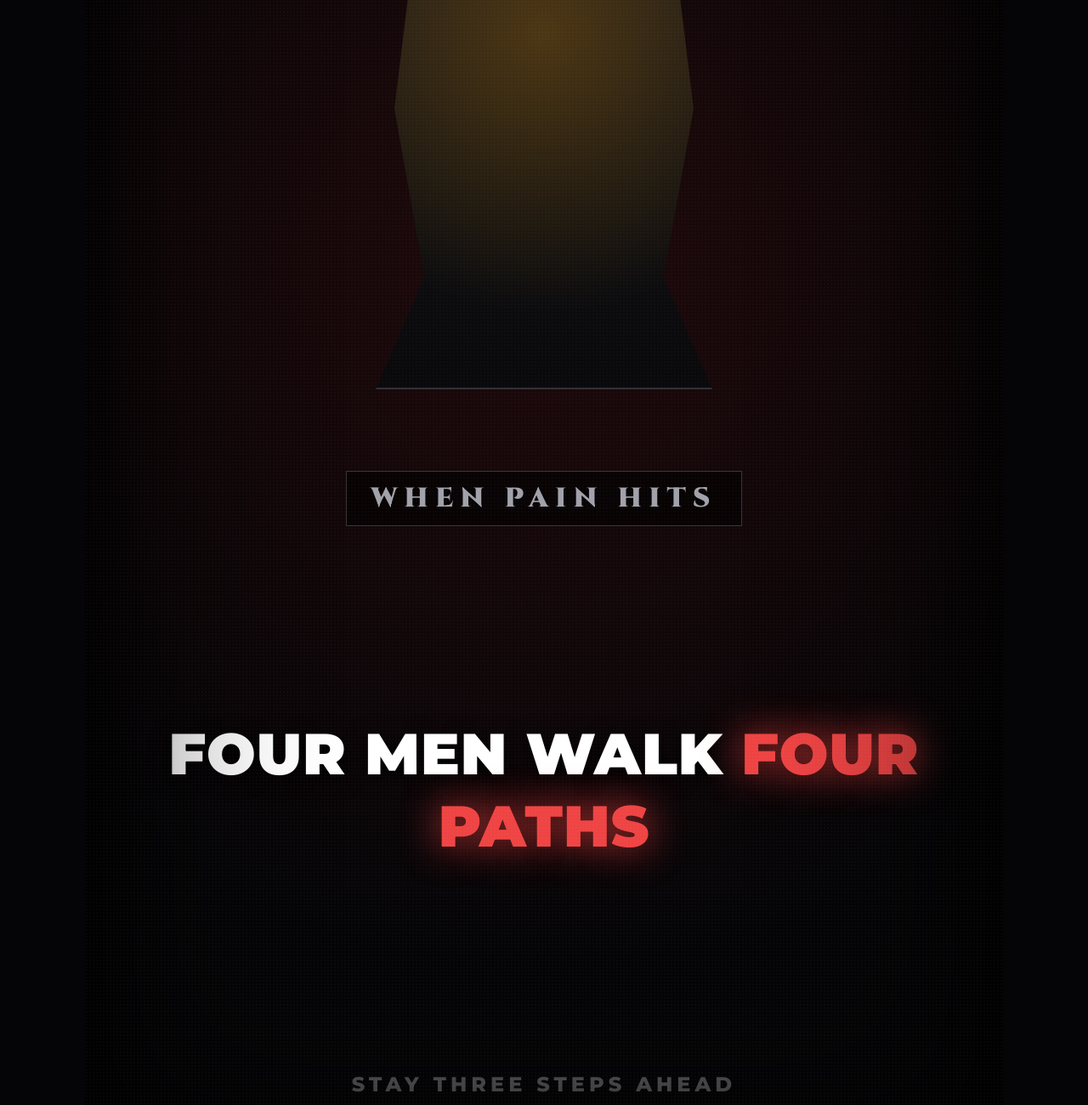
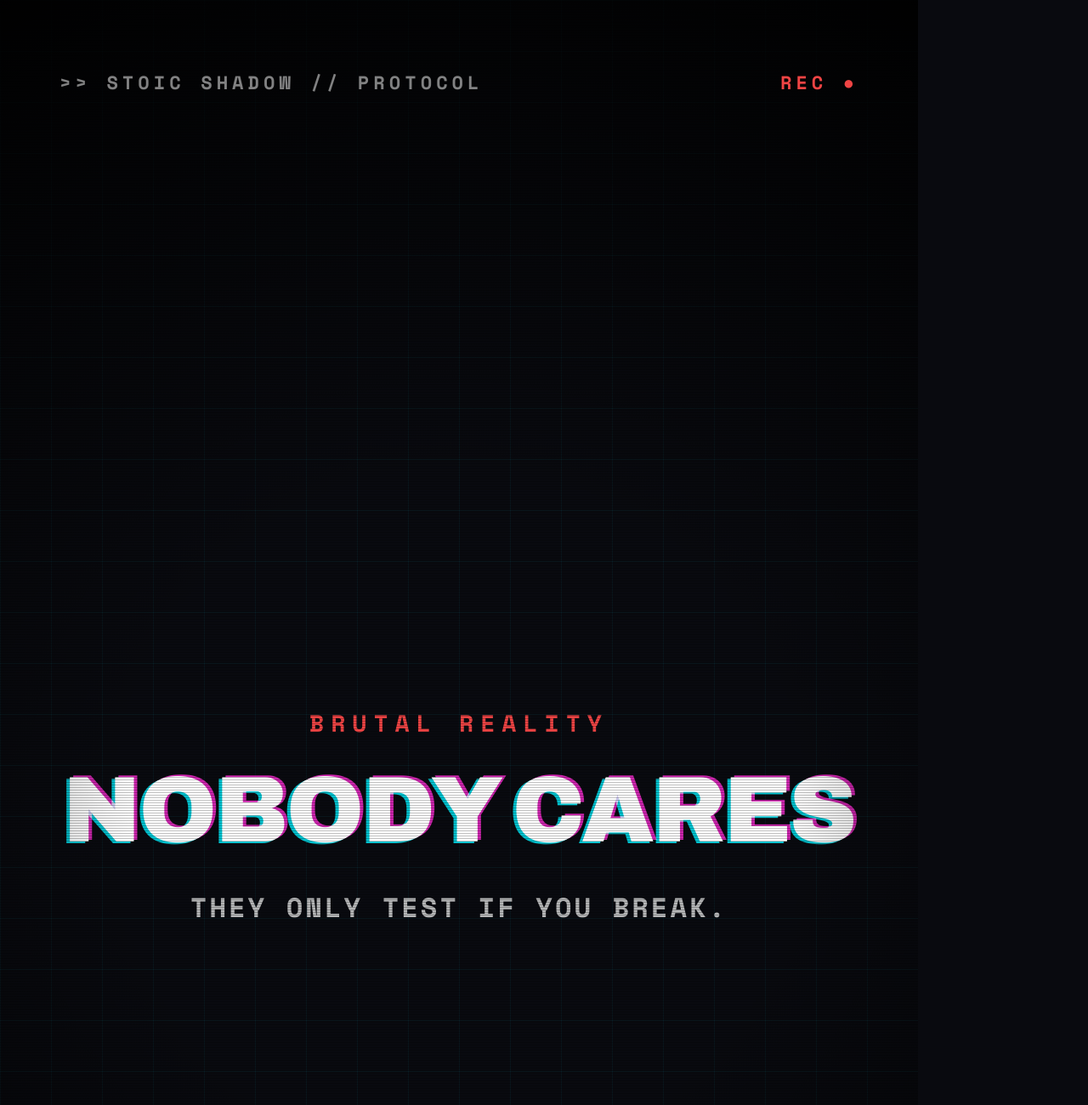
Before and after one commit to BaoNam324/stoic-shadow-video-render, a website: page index.html in a window 1280 px wide. Shown: the top 1300 px of the page at 85% size. Drawn offline with nearby package versions, Linux system fonts and the light colour scheme.

Commit message:
feat: combine AI-auto-generate-video templates (glitch + comparison) with Remotion pacing

```diff
--- a/index.html
+++ b/index.html
@@ -1,290 +1,374 @@
 <!DOCTYPE html>
 <html lang="en">
 <head>
-  <meta charset="UTF-8">
-  <title>The 4 Paths of Pain</title>
+  <meta charset="UTF-8" />
+  <title>Untouchable - Cyber Glitch Comparison</title>
   <link rel="preconnect" href="https://fonts.googleapis.com">
   <link rel="preconnect" href="https://fonts.gstatic.com" crossorigin>
-  <link href="https://fonts.googleapis.com/css2?family=Cinzel:wght@700;900&family=Montserrat:wght@800;900&display=swap" rel="stylesheet">
+  <link href="https://fonts.googleapis.com/css2?family=Archivo:wght@800;900&family=Cinzel:wght@800;900&family=Space+Mono:wght@700&display=swap" rel="stylesheet">
   <style>
     * {
-      box-sizing: border-box;
       margin: 0;
       padding: 0;
+      box-sizing: border-box;
     }
-    body {
-      background-color: #050507;
-      font-family: 'Montserrat', sans-serif;
+    html, body {
+      width: 1080px;
+      height: 1920px;
       overflow: hidden;
-      display: flex;
-      justify-content: center;
-      align-items: center;
-      height: 100vh;
-      width: 100vw;
+      background: #090a0f;
+      color: #f4f4f5;
+      font-family: 'Archivo', sans-serif;
     }
     #stage {
       position: relative;
       width: 1080px;
       height: 1920px;
-      background: #050507;
+      background: #090a0f;
       overflow: hidden;
     }
 
-    /* Cinematic Manga Grit Texture / Film Grain emulation */
-    .film-grain {
+    /* Scanlines effect (from frame-glitch-title) */
+    .scanlines {
       position: absolute;
       inset: 0;
-      background-image: radial-gradient(circle at 50% 50%, rgba(255,255,255,0.03) 1px, transparent 1px);
-      background-size: 4px 4px;
       pointer-events: none;
-      z-index: 25;
+      z-index: 10;
+      background-image: repeating-linear-gradient(
+        0deg,
+        rgba(0, 0, 0, 0.3) 0px,
+        rgba(0, 0, 0, 0.3) 1px,
+        transparent 1px,
+        transparent 3px
+      );
+      mix-blend-mode: multiply;
       opacity: 0.8;
     }
 
-    /* Dramatic Dark Atmosphere Gradients */
-    .ambient-glow {
+    /* Cyber Grid */
+    .grid {
       position: absolute;
       inset: 0;
-      background: radial-gradient(circle at 50% 45%, rgba(220, 38, 38, 0.12) 0%, rgba(5, 5, 7, 0.98) 70%);
-      z-index: 1;
-      transition: background 0.5s ease;
+      pointer-events: none;
+      z-index: 2;
+      background-image:
+        linear-gradient(rgba(0, 240, 255, 0.05) 1px, transparent 1px),
+        linear-gradient(90deg, rgba(0, 240, 255, 0.05) 1px, transparent 1px);
+      background-size: 60px 60px;
     }
 
-    /* Heavy Vignette */
+    /* Film Grain & Heavy Vignette */
     .vignette {
       position: absolute;
       inset: 0;
-      box-shadow: inset 0 0 260px rgba(0, 0, 0, 0.98), inset 0 0 100px rgba(0, 0, 0, 0.9);
       pointer-events: none;
-      z-index: 20;
+      z-index: 12;
+      background: radial-gradient(circle at center, transparent 35%, rgba(0, 0, 0, 0.95) 100%);
     }
 
-    /* High Brand Bar */
-    .brand-header {
+    /* Top HUD / Chrome */
+    .hud {
       position: absolute;
-      top: 80px;
-      left: 50%;
-      transform: translateX(-50%);
-      font-family: 'Cinzel', serif;
-      font-size: 26px;
-      letter-spacing: 12px;
-      font-weight: 900;
-      color: rgba(255, 255, 255, 0.4);
-      text-transform: uppercase;
+      font-family: 'Space Mono', monospace;
+      font-size: 22px;
+      letter-spacing: 5px;
+      color: rgba(255, 255, 255, 0.5);
       z-index: 15;
     }
+    .hud.tl { top: 80px; left: 70px; }
+    .hud.tr { top: 80px; right: 70px; color: #ef4444; }
+    .hud.bl { bottom: 80px; left: 70px; font-size: 20px; }
+    .hud.br { bottom: 80px; right: 70px; font-size: 20px; color: #00f0ff; }
 
-    /* Center Visual - Seinen / Manga / Sculpture Silhouette */
-    .visual-stage {
+    /* Scene 1: Glitch Title Hook */
+    #scene-hook {
       position: absolute;
-      top: 15%;
-      left: 50%;
-      transform: translateX(-50%);
-      width: 760px;
-      height: 860px;
+      inset: 0;
       display: flex;
+      flex-direction: column;
+      align-items: center;
       justify-content: center;
-      align-items: center;
-      z-index: 2;
+      z-index: 5;
+      padding: 0 60px;
     }
 
-    .hero-panel {
-      position: relative;
-      width: 440px;
-      height: 600px;
-      background: linear-gradient(180deg, #18181b 0%, #09090b 100%);
-      border: 2px solid rgba(255, 255, 255, 0.1);
-      box-shadow: 0 0 60px rgba(0, 0, 0, 0.9);
-      clip-path: polygon(50% 0%, 85% 15%, 90% 45%, 82% 78%, 95% 100%, 5% 100%, 18% 78%, 10% 45%, 15% 15%);
-      display: flex;
-      justify-content: center;
-      align-items: center;
+    .kicker {
+      font-family: 'Space Mono', monospace;
+      font-size: 28px;
+      letter-spacing: 8px;
+      color: #ef4444;
+      text-transform: uppercase;
+      margin-bottom: 30px;
     }
 
-    .inner-glow {
+    /* RGB Glitch Header */
+    .glitch-host {
+      position: relative;
+      display: inline-block;
+    }
+    .glitch-title {
+      font-size: 110px;
+      font-weight: 900;
+      line-height: 0.95;
+      text-align: center;
+      text-transform: uppercase;
+      letter-spacing: -2px;
+      color: #ffffff;
+    }
+    .glitch-title.cyan {
       position: absolute;
-      width: 100%;
-      height: 100%;
-      background: radial-gradient(circle at 50% 30%, rgba(245, 158, 11, 0.25) 0%, transparent 70%);
+      inset: 0;
+      color: #00f0ff;
+      transform: translate(-4px, 2px);
+      mix-blend-mode: screen;
+      opacity: 0.8;
+    }
+    .glitch-title.magenta {
+      position: absolute;
+      inset: 0;
+      color: #ff2bd6;
+      transform: translate(4px, -2px);
+      mix-blend-mode: screen;
+      opacity: 0.8;
     }
 
-    /* Category Tag (e.g. THE WEAK / THE STOIC) */
-    .category-box {
-      position: absolute;
-      top: 58%;
-      left: 50%;
-      transform: translateX(-50%);
-      z-index: 12;
+    .sub-hook {
+      font-family: 'Space Mono', monospace;
+      font-size: 32px;
+      letter-spacing: 3px;
+      color: rgba(255, 255, 255, 0.7);
       text-align: center;
-      width: 90%;
+      margin-top: 40px;
+      max-width: 850px;
+      line-height: 1.4;
     }
 
-    .badge {
-      display: inline-block;
-      font-family: 'Cinzel', serif;
-      font-size: 32px;
-      letter-spacing: 8px;
-      font-weight: 900;
-      padding: 10px 28px;
-      text-transform: uppercase;
-      border: 1px solid rgba(255, 255, 255, 0.2);
-      background: rgba(0, 0, 0, 0.6);
-      backdrop-filter: blur(8px);
-      color: #a1a1aa;
-      margin-bottom: 25px;
+    /* Scene 2: Head-to-Head Comparison (from frame-aicoding-comparison) */
+    #scene-comparison {
+      position: absolute;
+      inset: 0;
+      display: flex;
+      flex-direction: column;
+      align-items: center;
+      justify-content: center;
+      z-index: 6;
+      padding: 0 60px;
+      opacity: 0;
+      transform: scale(0.95);
     }
 
-    /* Subtitles / Philosophy Punchline */
-    .caption-box {
-      position: absolute;
-      bottom: 18%;
-      left: 6%;
-      right: 6%;
-      text-align: center;
-      z-index: 10;
+    .comp-badge {
+      font-family: 'Space Mono', monospace;
+      font-size: 24px;
+      font-weight: 700;
+      letter-spacing: 6px;
+      text-transform: uppercase;
+      padding: 12px 30px;
+      border-radius: 999px;
+      border: 1.5px solid rgba(0, 240, 255, 0.5);
+      background: rgba(0, 240, 255, 0.08);
+      color: #00f0ff;
+      margin-bottom: 40px;
     }
 
-    .caption-main {
-      font-size: 68px;
+    .comp-cards {
+      display: flex;
+      gap: 30px;
+      width: 100%;
+    }
+
+    .comp-card {
+      flex: 1;
+      border-radius: 32px;
+      padding: 50px 30px;
+      text-align: center;
+      position: relative;
+    }
+
+    .card-weak {
+      background: rgba(239, 68, 68, 0.06);
+      border: 2px solid rgba(239, 68, 68, 0.4);
+      box-shadow: 0 0 50px rgba(239, 68, 68, 0.15);
+    }
+
+    .card-stoic {
+      background: rgba(245, 158, 11, 0.08);
+      border: 2px solid rgba(245, 158, 11, 0.6);
+      box-shadow: 0 0 70px rgba(245, 158, 11, 0.25);
+    }
+
+    .card-label {
+      font-size: 52px;
       font-weight: 900;
       text-transform: uppercase;
+      margin-bottom: 25px;
       letter-spacing: 1px;
-      color: #ffffff;
-      line-height: 1.25;
-      text-shadow: 0 4px 25px rgba(0, 0, 0, 0.98);
-      display: inline-block;
+    }
+    .label-weak { color: #ef4444; }
+    .label-stoic { color: #fbbf24; }
+
+    .card-desc {
+      font-size: 28px;
+      line-height: 1.4;
+      color: rgba(255, 255, 255, 0.85);
+      font-weight: 800;
+      text-transform: uppercase;
     }
 
-    /* Colors */
-    .gold {
-      color: #f59e0b;
-      text-shadow: 0 0 45px rgba(245, 158, 11, 0.9), 0 4px 18px rgba(0, 0, 0, 0.95);
-    }
-    .red {
-      color: #ef4444;
-      text-shadow: 0 0 45px rgba(239, 68, 68, 0.9), 0 4px 18px rgba(0, 0, 0, 0.95);
-    }
-    .purple {
-      color: #a855f7;
-      text-shadow: 0 0 45px rgba(168, 85, 247, 0.9), 0 4px 18px rgba(0, 0, 0, 0.95);
-    }
-    .cyan {
-      color: #38bdf8;
-      text-shadow: 0 0 45px rgba(56, 189, 248, 0.9), 0 4px 18px rgba(0, 0, 0, 0.95);
+    .win-tag {
+      position: absolute;
+      top: 20px;
+      right: 20px;
+      padding: 6px 18px;
+      border-radius: 999px;
+      font-size: 18px;
+      font-weight: 900;
+      background: #fbbf24;
+      color: #000;
+      letter-spacing: 2px;
     }
 
-    /* Bottom Hook Sub-bar */
-    .cta-sub {
+    /* Scene 3: Minimal Build Outro */
+    #scene-outro {
       position: absolute;
-      bottom: 70px;
-      left: 50%;
-      transform: translateX(-50%);
-      font-size: 24px;
-      letter-spacing: 5px;
-      color: rgba(255, 255, 255, 0.35);
-      font-weight: 800;
+      inset: 0;
+      display: flex;
+      flex-direction: column;
+      align-items: center;
+      justify-content: center;
+      z-index: 7;
+      opacity: 0;
+    }
+
+    .outro-huge {
+      font-family: 'Cinzel', serif;
+      font-size: 120px;
+      font-weight: 900;
+      letter-spacing: 6px;
+      color: #ffffff;
+      text-shadow: 0 0 60px rgba(245, 158, 11, 0.8), 0 4px 25px rgba(0,0,0,0.9);
+      text-align: center;
+    }
+    .outro-sub {
+      font-family: 'Space Mono', monospace;
+      font-size: 26px;
+      letter-spacing: 8px;
+      color: rgba(255, 255, 255, 0.5);
+      margin-top: 30px;
       text-transform: uppercase;
-      z-index: 15;
     }
   </style>
 </head>
 <body>
 
-  <div id="stage" data-composition-id="paths-of-pain" data-start="0" data-width="1080" data-height="1920">
-    <div class="brand-header">STOIC SHADOW</div>
-    <div class="ambient-glow" id="glow-bg"></div>
+  <div id="stage" data-composition-id="untouchable-short" data-start="0" data-width="1080" data-height="1920">
+    <div class="grid"></div>
+    <div class="scanlines"></div>
     <div class="vignette"></div>
-    <div class="film-grain"></div>
 
-    <div class="visual-stage">
-      <div id="character-silhouette" class="hero-panel">
-        <div class="inner-glow" id="silhouette-glow"></div>
+    <!-- HUD Chrome -->
+    <div class="hud tl">&gt;&gt; STOIC SHADOW // PROTOCOL</div>
+    <div class="hud tr">REC ●</div>
+    <div class="hud bl">CH-07 // MENTAL DEFENSE</div>
+    <div class="hud br">SYSTEM ACTIVE</div>
+
+    <!-- SCENE 1: GLITCH TITLE HOOK (0 - 4s) -->
+    <div id="scene-hook">
+      <div class="kicker">BRUTAL REALITY</div>
+      <div class="glitch-host">
+        <h1 class="glitch-title">NOBODY CARES</h1>
+        <h1 class="glitch-title cyan">NOBODY CARES</h1>
+        <h1 class="glitch-title magenta">NOBODY CARES</h1>
+      </div>
+      <p class="sub-hook">THEY ONLY TEST IF YOU BREAK.</p>
+    </div>
+
+    <!-- SCENE 2: HEAD TO HEAD COMPARISON (4 - 9s) -->
+    <div id="scene-comparison">
+      <div class="comp-badge">&gt;&gt; THE REACTION TEST &lt;&lt;</div>
+      <div class="comp-cards">
+        <div class="comp-card card-weak">
+          <div class="card-label label-weak">THE WEAK</div>
+          <p class="card-desc">ARGUES TO DEFEND HIS EGO</p>
+        </div>
+        <div class="comp-card card-stoic">
+          <div class="win-tag">WIN</div>
+          <div class="card-label label-stoic">DANGEROUS</div>
+          <p class="card-desc">STAYS SILENT.<br>CONTROLS THE ROOM.</p>
+        </div>
       </div>
     </div>
 
-    <div class="category-box">
-      <div id="badge-title" class="badge">WHEN PAIN HITS</div>
+    <!-- SCENE 3: FINAL OUTRO STATEMENT (9 - 12s) -->
+    <div id="scene-outro">
+      <h1 class="outro-huge">UNTOUCHABLE</h1>
+      <p class="outro-sub">7 LAWS IN BIO ➔</p>
     </div>
 
-    <div class="caption-box">
-      <h1 id="caption-text" class="caption-main">
-        FOUR MEN WALK <span class="red">FOUR PATHS</span>
-      </h1>
-    </div>
-
-    <div class="cta-sub">STAY THREE STEPS AHEAD</div>
-
+    <!-- Audio Track: Voiceover -->
     <audio
-      id="voice-track"
+      id="main-voice"
       data-start="0"
-      data-duration="15"
+      data-duration="12"
       data-track-index="0"
       data-volume="1.0"
-      src="audio_paths_of_pain.mp3"
+      src="audio_untouchable.mp3"
     ></audio>
 
     <script src="https://cdn.jsdelivr.net/npm/gsap@3/dist/gsap.min.js"></script>
     <script>
       const tl = gsap.timeline({ paused: true });
 
-      // Slow dynamic zoom on the character
-      tl.to("#character-silhouette", {
-        scale: 1.12,
-        duration: 15,
-        ease: "none"
-      }, 0);
+      // Scene 1: Glitch Shake & Fade Out at 3.8s
+      tl.to(".glitch-host", {
+        x: 8,
+        repeat: 5,
+        yoyo: true,
+        duration: 0.08,
+        ease: "power2.inOut"
+      }, 0.5);
 
-      // Pacing Breakdown synced with Christopher Voice
-      // Total length: ~14.5s
-      const steps = [
-        {
-          time: 0,
-          badge: "REALITY CHECK",
-          caption: "WHEN PAIN HITS...<br><span class='red'>FOUR PATHS</span> EXIST",
-          glow: "radial-gradient(circle at 50% 45%, rgba(220, 38, 38, 0.15) 0%, rgba(5, 5, 7, 0.98) 70%)"
-        },
-        {
-          time: 2.8,
-          badge: "I. THE WEAK",
-          caption: "BLAMES <span class='red'>THE WORLD</span>",
-          glow: "radial-gradient(circle at 50% 45%, rgba(239, 68, 68, 0.22) 0%, rgba(5, 5, 7, 0.98) 70%)"
-        },
-        {
-          time: 5.2,
-          badge: "II. THE NIHILIST",
-          caption: "SURRENDERS TO <span class='purple'>NOTHINGNESS</span>",
-          glow: "radial-gradient(circle at 50% 45%, rgba(168, 85, 247, 0.22) 0%, rgba(5, 5, 7, 0.98) 70%)"
-        },
-        {
-          time: 7.8,
-          badge: "III. THE CYNIC",
-          caption: "MOCKS <span class='cyan'>EVERYTHING</span>",
-          glow: "radial-gradient(circle at 50% 45%, rgba(56, 189, 248, 0.22) 0%, rgba(5, 5, 7, 0.98) 70%)"
-        },
-        {
-          time: 9.8,
-          badge: "IV. THE STOIC",
-          caption: "CONVERTS PAIN INTO <span class='gold'>POWER</span>",
-          glow: "radial-gradient(circle at 50% 45%, rgba(245, 158, 11, 0.3) 0%, rgba(5, 5, 7, 0.98) 70%)"
-        },
-        {
-          time: 12.5,
-          badge: "THE QUESTION",
-          caption: "WHICH PATH ARE <span class='gold'>YOU WALKING?</span>",
-          glow: "radial-gradient(circle at 50% 45%, rgba(245, 158, 11, 0.25) 0%, rgba(5, 5, 7, 0.98) 70%)"
-        }
-      ];
+      tl.to("#scene-hook", {
+        opacity: 0,
+        scale: 0.9,
+        duration: 0.35,
+        ease: "power2.in"
+      }, 3.8);
 
-      steps.forEach(s => {
-        tl.call(() => {
-          document.getElementById("badge-title").innerText = s.badge;
-          document.getElementById("caption-text").innerHTML = s.caption;
-          document.getElementById("glow-bg").style.background = s.glow;
-        }, null, s.time);
-      });
+      // Scene 2: Pop Comparison Cards in at 4.0s
+      tl.to("#scene-comparison", {
+        opacity: 1,
+        scale: 1,
+        duration: 0.45,
+        ease: "back.out(1.5)"
+      }, 4.0);
+
+      // Shake on the dangerous card
+      tl.to(".card-stoic", {
+        scale: 1.05,
+        duration: 0.2,
+        yoyo: true,
+        repeat: 1,
+        ease: "power1.inOut"
+      }, 6.2);
+
+      tl.to("#scene-comparison", {
+        opacity: 0,
+        scale: 1.08,
+        duration: 0.35,
+        ease: "power2.in"
+      }, 8.8);
+
+      // Scene 3: Outro Stamp at 9.0s
+      tl.to("#scene-outro", {
+        opacity: 1,
+        scale: 1,
+        duration: 0.4,
+        ease: "power3.out"
+      }, 9.0);
 
       window.__timelines = window.__timelines || {};
-      window.__timelines["paths-of-pain"] = tl;
+      window.__timelines["untouchable-short"] = tl;
     </script>
   </div>
 
```
Also changed, not shown: 1 other file.
